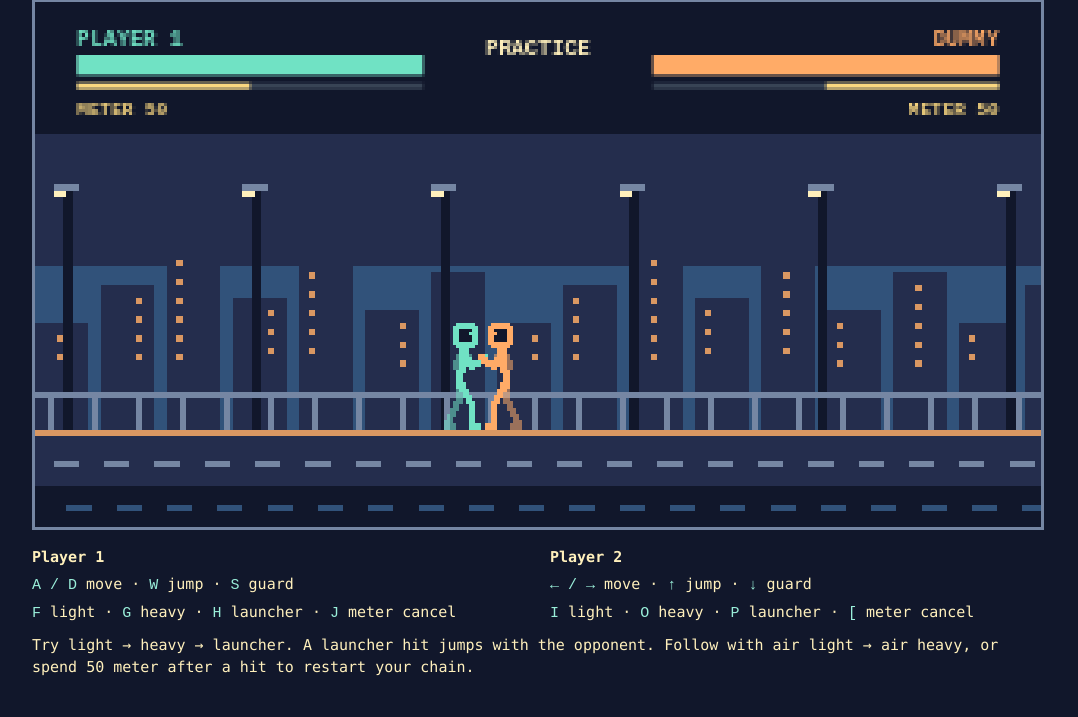
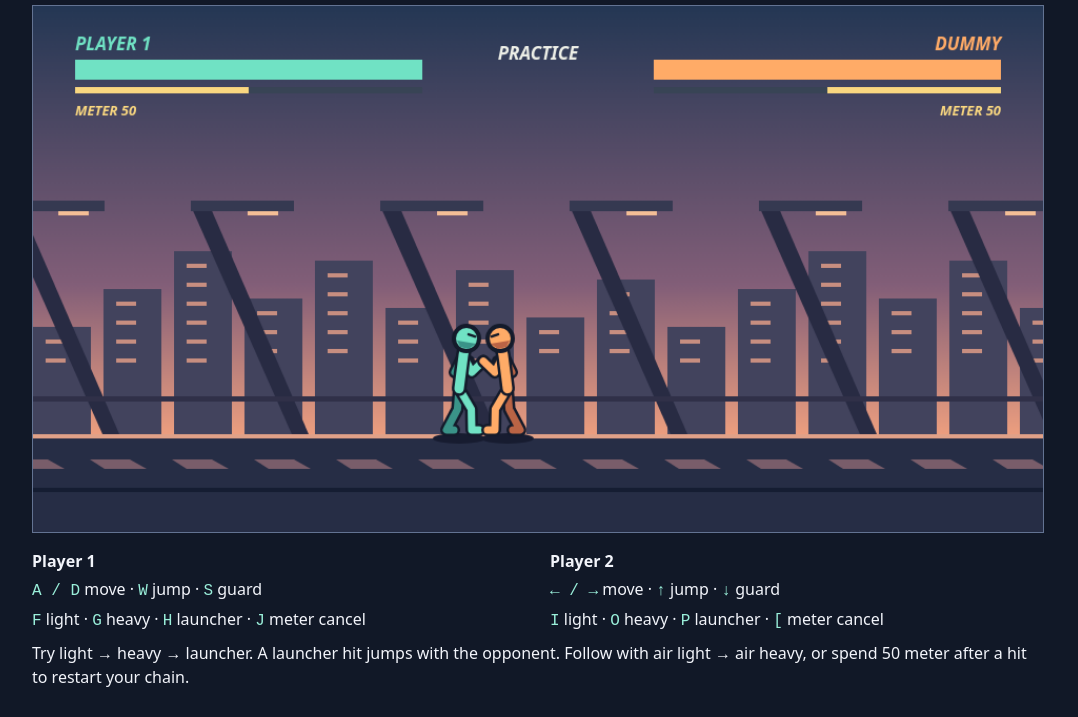
Before and after one commit to AxelLLn580/FightingGameProject, a plain HTML site: page index.html in a window 1280 px wide. Shown: the part 100-817 px from the top of the page, without its empty margins (102-1180 px from the left). Drawn offline with Linux system fonts and the light colour scheme.

Commit message:
Give Switchyard an animated 2D style

```diff
--- a/game.js
+++ b/game.js
@@ -1,7 +1,6 @@
 "use strict";
 
 const WIDTH = 960;
-const HEIGHT = 501;
 const FLOOR = 407;
 const MAX_HEALTH = 300;
 const CANCEL_COST = 50;
@@ -21,12 +20,13 @@ const grounded = (fighter) => fighter.y === FLOOR;
 function fighter(x, color, facing) {
   return { x, y: FLOOR, vy: 0, color, facing, health: MAX_HEALTH, meter: 50,
     stun: 0, attack: null, guard: false, combo: 0, buffer: null, cancelFlash: 0,
-    idlePhase: 0, walkPhase: 0, walkBlend: 0, walkDirection: 1 };
+    idlePhase: 0, walkPhase: 0, walkBlend: 0, walkDirection: 1, impact: null };
 }
 
 function updateFighter(player, opponent, controls, held, pressed) {
   player.stun = Math.max(0, player.stun - 1);
   player.cancelFlash = Math.max(0, player.cancelFlash - 1);
+  if (player.impact && --player.impact.frames === 0) player.impact = null;
 
   if (player.attack) {
     player.attack.age++;
@@ -81,6 +81,7 @@ function contact(from, to) {
 
 function resolveHit({ from, to, attack, blocked }) {
   const { move, name } = attack;
+  to.impact = { frames: 12, x: to.x - from.facing * 15, y: to.y - 58, direction: from.facing, name, blocked };
   if (blocked) {
     from.combo = 0;
     to.stun = 10;
@@ -151,7 +152,6 @@ function step(players, held, pressed, training) {
 function boot() {
   const canvas = document.querySelector("#arena");
   const ctx = canvas.getContext("2d");
-  ctx.scale(canvas.width / WIDTH, canvas.height / HEIGHT);
   const mode = document.querySelector("#mode");
   const held = new Set();
   const pressed = new Set();
@@ -191,7 +191,7 @@ function boot() {
   }
   function label(value, x, y, size, color = "#eef0e8", align = "left") {
     ctx.fillStyle = color;
-    ctx.font = `bold ${size}px monospace`;
+    ctx.font = `italic 800 ${size}px system-ui`;
     ctx.textAlign = align;
     ctx.fillText(value, x, y);
   }
@@ -199,22 +199,24 @@ function boot() {
     box(x, y, width, height, "#384455");
     box(reverse ? x + width * (1 - fraction) : x, y, width * fraction, height, color);
   }
-  const pixel = 3;
-  const snap = (value) => Math.round(value / pixel) * pixel;
-
-  function pixelPath(points, color, width = 6) {
+  function strokePath(points, color, width) {
+    ctx.strokeStyle = color;
+    ctx.lineWidth = width;
+    ctx.beginPath();
+    ctx.moveTo(...points[0]);
+    for (const point of points.slice(1)) ctx.lineTo(...point);
+    ctx.stroke();
+  }
+  function inkPath(points, color, width) {
+    strokePath(points, "#141b2b", width + 5);
+    strokePath(points, color, width);
+  }
+  function polygon(points, color) {
     ctx.fillStyle = color;
     ctx.beginPath();
-    for (let index = 1; index < points.length; index++) {
-      const [x, y] = points[index - 1];
-      const [nextX, nextY] = points[index];
-      const dx = nextX - x;
-      const dy = nextY - y;
-      const steps = Math.max(1, Math.ceil(Math.max(Math.abs(dx), Math.abs(dy)) / pixel));
-      for (let step = 0; step <= steps; step++) {
-        ctx.rect(snap(x + dx * step / steps - width / 2), snap(y + dy * step / steps - width / 2), width, width);
-      }
-    }
+    ctx.moveTo(...points[0]);
+    for (const point of points.slice(1)) ctx.lineTo(...point);
+    ctx.closePath();
     ctx.fill();
   }
   function drawFighter(player) {
@@ -223,91 +225,127 @@ function boot() {
     const moving = attack || guard || stun || airborne ? 0 : walkBlend;
     const breath = Math.sin(idlePhase);
     const stride = Math.sin(walkPhase);
-    const hip = [0, -43 + breath * (1 - moving) - Math.abs(stride) * 4 * moving];
-    const lean = stun ? -9 : attack ? 9 : 4 + 6 * moving * walkDirection;
+    const anticipation = attack && attack.age < attack.move.startup ? attack.age / attack.move.startup : 0;
+    const release = attack && attack.age >= attack.move.startup
+      ? Math.max(0, 1 - (attack.age - attack.move.startup) / (attack.move.active + 7)) : 0;
+    const hip = [0, -43 + breath * (1 - moving) - Math.abs(stride) * 4 * moving + anticipation * 8];
+    const lean = stun && !guard ? -14 : 4 + 6 * moving * walkDirection - anticipation * 15 + release * 16;
     const shoulder = [lean, hip[1] - 31 + breath * 1.5 * (1 - moving)];
     const head = [shoulder[0] + 3, shoulder[1] - 16];
 
     ctx.save();
-    ctx.translate(snap(x), snap(y));
+    ctx.translate(x, y);
     ctx.scale(facing, 1);
+    ctx.lineCap = "round";
+    ctx.lineJoin = "round";
     if (cancelFlash) {
-      const radius = snap(51 + (13 - cancelFlash) * 2);
-      const center = -48;
-      pixelPath([[0, center - radius], [radius, center], [0, center + radius], [-radius, center], [0, center - radius]], "#fff0bc", pixel);
+      ctx.strokeStyle = "#f9efb1";
+      ctx.lineWidth = 3;
+      ctx.beginPath();
+      ctx.arc(0, -46, 55 + (13 - cancelFlash) * 2, 0, Math.PI * 2);
+      ctx.stroke();
     }
+    if (release > 0.45) {
+      const reach = attack.name === "light" ? 56 : 76;
+      const height = attack.name === "launcher" ? -41 : 2;
+      ctx.globalAlpha = release * 0.55;
+      polygon([[15, shoulder[1] + 14], [reach, shoulder[1] + height], [reach + 13, shoulder[1] + height - 12], [36, shoulder[1] - 5]], color);
+      ctx.globalAlpha = 1;
+    }
+    const shadow = color === "#70e2c4" ? "#3a9388" : "#ba6445";
     for (const side of [-1, 1]) {
       const phase = walkPhase + (side === 1 ? Math.PI : 0);
       const swing = Math.sin(phase) * walkDirection * moving;
       const lift = Math.max(0, Math.cos(phase)) * 15 * moving;
       const foot = [side * 12 * (1 - moving) + swing * 24, -4 - lift - (airborne ? (side === 1 ? 13 : 6) : 0)];
       const knee = [foot[0] * 0.55 + 5 + lift * 0.3, (hip[1] + foot[1]) / 2 - lift * 0.18];
-      ctx.globalAlpha = side === -1 ? 0.54 : 1;
-      pixelPath([hip, knee, foot, [foot[0] + 7, foot[1]]], color);
+      const limb = side === -1 ? shadow : color;
+      inkPath([hip, knee, foot, [foot[0] + 7, foot[1]]], limb, 7);
 
       let elbow = [shoulder[0] + side * 8 - swing * 11, shoulder[1] + 16];
       let hand = [shoulder[0] + 12 + side * 7 - swing * 21, shoulder[1] + 6 + moving * 18 + breath * 1.5];
       if (guard) {
         elbow = [shoulder[0] + 10, shoulder[1] + 13];
         hand = [shoulder[0] + 23 + side * 3, shoulder[1] - 8 + side * 5];
-      } else if (side === 1 && active(attack)) {
+      } else if (side === 1 && attack) {
         const raised = attack.name === "launcher";
-        elbow = [27, shoulder[1] + (raised ? -5 : 5)];
-        hand = [Math.min(59, attack.move.range - 33), shoulder[1] + (raised ? -28 : 3)];
+        elbow = [elbow[0] - 18 * anticipation + 26 * release, elbow[1] - 12 * release];
+        hand = [hand[0] - 29 * anticipation + (attack.name === "light" ? 26 : 38) * release,
+          hand[1] + 10 * anticipation - (raised ? 44 : 4) * release];
       }
-      pixelPath([shoulder, elbow, hand], color);
+      inkPath([shoulder, elbow, hand], limb, 7);
     }
-    ctx.globalAlpha = 1;
-    pixelPath([hip, shoulder, head], color);
-    const [headX, headY] = head.map(snap);
-    box(headX - 9, headY - 12, 18, 24, color);
-    box(headX - 12, headY - 9, 24, 18, color);
-    box(headX - 6, headY - 6, 12, 12, "#11172b");
-    box(headX + 3, headY - 3, 3, 3, color);
+    inkPath([hip, shoulder, head], color, 9);
+    ctx.fillStyle = color;
+    ctx.strokeStyle = "#141b2b";
+    ctx.lineWidth = 4;
+    ctx.beginPath();
+    ctx.arc(...head, 12, 0, Math.PI * 2);
+    ctx.fill();
+    ctx.stroke();
+    polygon([[head[0] - 9, head[1] + 2], [head[0] + 9, head[1] + 5], [head[0] + 2, head[1] + 10], [head[0] - 6, head[1] + 8]], shadow);
+    strokePath([[head[0] + 2, head[1] - 4], [head[0] + 8, head[1] - 2]], "#141b2b", 2.5);
     ctx.restore();
   }
-  function drawArena() {
-    box(0, 0, WIDTH, HEIGHT, "#11172b");
-    box(0, 126, WIDTH, 282, "#242d4d");
-    box(0, 252, WIDTH, 156, "#31527a");
+  function drawImpact({ x, y, direction, name, frames, blocked }) {
+    ctx.save();
+    ctx.translate(x, y);
+    ctx.scale(direction, 1);
+    ctx.rotate(name === "launcher" ? -0.85 : -0.18);
+    ctx.globalAlpha = frames / 12;
+    const size = 17 + (12 - frames) * 3 + (name === "light" ? 0 : 9);
+    const points = [[-1, 0], [-size, -size * 0.4], [-size * 0.18, -size * 0.18],
+      [size * 0.6, -size], [size * 0.38, -size * 0.18], [size * 1.4, 0],
+      [size * 0.28, size * 0.18], [size * 0.7, size * 0.85], [-size * 0.2, size * 0.24], [-size * 0.65, size * 0.55]];
+    polygon(points, blocked ? "#55caff" : "#ff995e");
+    ctx.scale(0.55, 0.55);
+    polygon(points, "#fff7d5");
+    ctx.restore();
+  }
+  const sky = ctx.createLinearGradient(0, 0, 0, FLOOR);
+  sky.addColorStop(0, "#243754");
+  sky.addColorStop(0.65, "#825e78");
+  sky.addColorStop(1, "#ec9e7f");
 
-    for (let column = 0; column < 16; column++) {
-      const x = column * 63;
-      const roof = 306 - ((column * 3) % 7) * 12;
-      box(x, roof, 51, 408 - roof, "#242d4d");
-      for (let y = roof + 12; y < 348; y += 18) {
-        box(x + 9 + ((column + y / 3) % 3) * 12, y, 6, 6, "#d99762");
-      }
+  function draw() {
+    box(0, 0, WIDTH, FLOOR, sky);
+    for (let x = 0; x < WIDTH; x += 67) {
+      const roof = 305 - (x % 9) * 9;
+      box(x, roof, 55, FLOOR - roof, "#42435d");
+      for (let y = roof + 12; y < 340; y += 18) box(x + 12, y, 19, 4, "#c78e80");
     }
-
-    for (let x = 27; x < WIDTH; x += 180) {
-      box(x, 174, 9, 234, "#11172b");
-      box(x - 9, 174, 24, 6, "#7586a3");
-      box(x - 9, 180, 12, 6, "#fff0bc");
+    for (let x = -30; x < WIDTH; x += 180) {
+      polygon([[x, 190], [x + 18, 190], [x + 112, FLOOR], [x + 96, FLOOR]], "#282b43");
+      box(x, 185, 98, 10, "#353951");
+      box(x + 54, 195, 29, 4, "#f4be96");
     }
-    box(0, 372, WIDTH, 6, "#7586a3");
-    for (let x = 12; x < WIDTH; x += 42) box(x, 378, 6, 30, "#7586a3");
-    box(0, 408, WIDTH, HEIGHT - 408, "#242d4d");
-    box(0, 408, WIDTH, 6, "#d99762");
-    box(0, 462, WIDTH, HEIGHT - 462, "#11172b");
-    for (let x = 18; x < WIDTH; x += 48) {
-      box(x, 438, 24, 6, "#7586a3");
-      box(x + 12, 480, 24, 6, "#31527a");
+    box(0, 371, WIDTH, 5, "#303048");
+    box(0, FLOOR, WIDTH, 93, "#262d45");
+    box(0, FLOOR, WIDTH, 4, "#e0a188");
+    for (let x = -24; x < WIDTH; x += 78) {
+      polygon([[x, 431], [x + 38, 431], [x + 54, 440], [x + 14, 440]], "#795d6a");
     }
-  }
-  function draw() {
-    drawArena();
+    box(0, 458, WIDTH, 4, "#151d32");
+    for (const player of players) {
+      ctx.fillStyle = "#171c30";
+      ctx.beginPath();
+      ctx.ellipse(player.x, FLOOR + 4, 25, 5, 0, 0, Math.PI * 2);
+      ctx.fill();
+    }
     players.forEach(drawFighter);
+    for (const player of players) {
+      if (player.impact) drawImpact(player.impact);
+    }
     players.forEach((player, index) => {
       const right = index === 1;
       const x = right ? 590 : 40;
-      label(right ? (training ? "DUMMY" : "PLAYER 2") : "PLAYER 1", right ? 920 : 40, 42, 21, player.color, right ? "right" : "left");
+      label(right ? (training ? "DUMMY" : "PLAYER 2") : "PLAYER 1", right ? 920 : 40, 42, 17, player.color, right ? "right" : "left");
       bar(x, 51, 330, 19, player.health / MAX_HEALTH, player.color, right);
       bar(x, 77, 330, 6, player.meter / 100, "#f9d780", right);
-      label(`METER ${player.meter}`, right ? 920 : 40, 108, 18, "#f9d780", right ? "right" : "left");
+      label(`METER ${player.meter}`, right ? 920 : 40, 104, 13, "#f9d780", right ? "right" : "left");
       if (player.combo > 1) label(`${player.combo} HIT COMBO`, right ? 920 : 40, 141, 23, player.color, right ? "right" : "left");
     });
-    label(training ? "PRACTICE" : "LOCAL VERSUS", WIDTH / 2, 51, 21, "#fff0bc", "center");
+    label(training ? "PRACTICE" : "LOCAL VERSUS", WIDTH / 2, 51, 17, "#eef0e8", "center");
     const defeated = players.filter((player) => player.health === 0);
     if (defeated.length) {
       box(245, 182, 470, 98, "#11151d");
--- a/index.html
+++ b/index.html
@@ -6,12 +6,12 @@
   <title>Switchyard</title>
   <style>
     * { box-sizing: border-box; }
-    body { margin: 0; background: #11172b; color: #fff0bc; font: 15px/1.5 ui-monospace, Consolas, monospace; }
+    body { margin: 0; background: #111827; color: #f2f4fa; font: 16px/1.5 system-ui, sans-serif; }
     main { max-width: 1060px; margin: auto; padding: 24px; }
     header { display: flex; align-items: center; justify-content: space-between; gap: 16px; flex-wrap: wrap; margin-bottom: 12px; }
-    h1 { margin: 0; letter-spacing: .07em; font-size: clamp(26px, 5vw, 42px); text-transform: uppercase; text-shadow: 4px 4px #31527a; }
-    canvas { width: 100%; height: auto; display: block; border: 3px solid #7586a3; background: #11172b; image-rendering: pixelated; }
-    button { background: #242d4d; color: inherit; border: 2px solid #7586a3; padding: 8px 12px; cursor: pointer; font: inherit; box-shadow: 3px 3px #31527a; }
+    h1 { margin: 0; letter-spacing: .04em; font-size: clamp(26px, 5vw, 46px); font-style: italic; font-weight: 900; }
+    canvas { width: 100%; height: auto; display: block; border: 1px solid #637392; background: #252f47; }
+    button { background: #24334e; color: inherit; border: 1px solid #637392; padding: 8px 12px; cursor: pointer; font: inherit; font-weight: 600; }
     button:focus-visible { outline: 2px solid #8ef2d6; outline-offset: 3px; }
     section { display: grid; grid-template-columns: repeat(auto-fit, minmax(230px, 1fr)); gap: 12px 24px; margin-top: 12px; }
     p { margin: 4px 0; }
@@ -25,7 +25,7 @@
       <h1>Switchyard</h1>
       <div><button id="mode" type="button">Switch to local versus</button> <button id="reset" type="button">Reset round</button></div>
     </header>
-    <canvas id="arena" width="320" height="167" aria-label="Switchyard fight arena"></canvas>
+    <canvas id="arena" width="960" height="500" aria-label="Switchyard fight arena"></canvas>
     <section aria-label="Keyboard controls">
       <div><p><strong>Player 1</strong></p><p><kbd>A / D</kbd> move · <kbd>W</kbd> jump · <kbd>S</kbd> guard</p><p><kbd>F</kbd> light · <kbd>G</kbd> heavy · <kbd>H</kbd> launcher · <kbd>J</kbd> meter cancel</p></div>
       <div><p><strong>Player 2</strong></p><p><kbd>← / →</kbd> move · <kbd>↑</kbd> jump · <kbd>↓</kbd> guard</p><p><kbd>I</kbd> light · <kbd>O</kbd> heavy · <kbd>P</kbd> launcher · <kbd>[</kbd> meter cancel</p></div>
```
